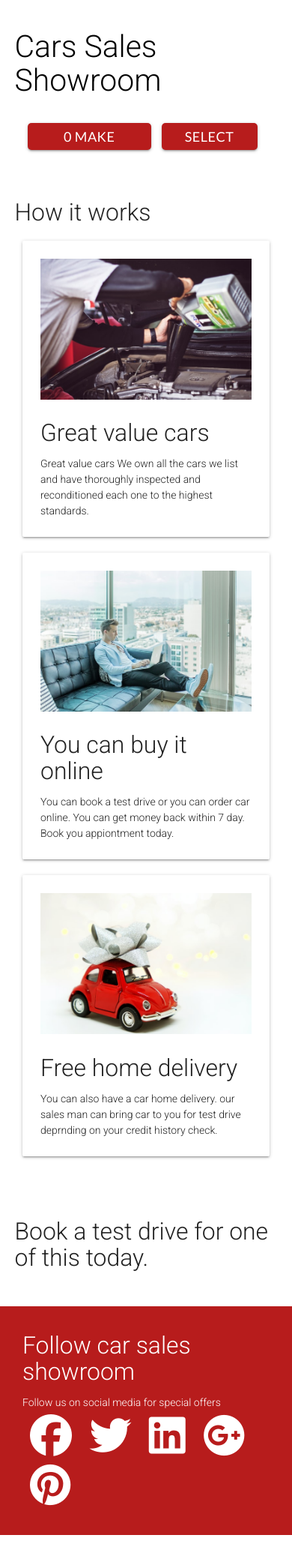
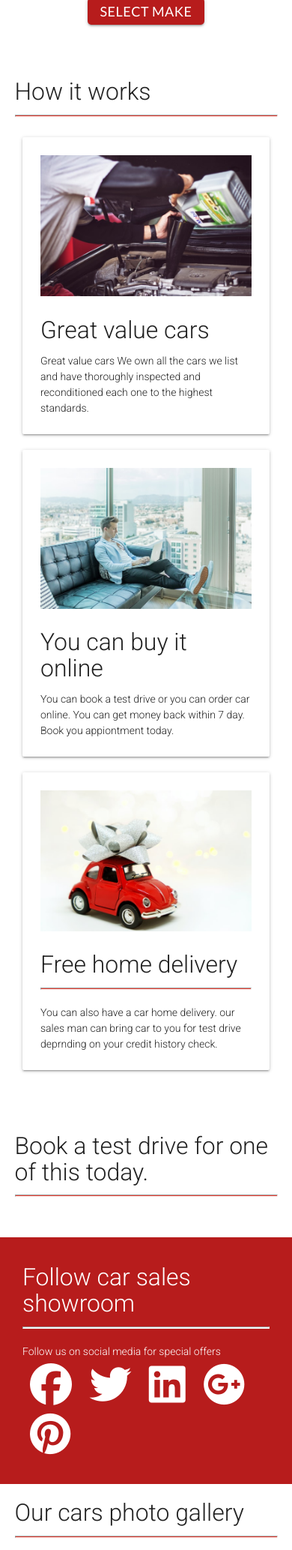
Before and after one commit to ashur-k/CI-MS3-Car-Showroom, a Flask app: page /index in a window 390 px wide. Shown: the part 707-2774 px from the top of the page at 75% size. Run offline with Flask 2, Linux system fonts and the light colour scheme; data that the repository does not hold is empty; some libraries are stand-ins or nearby versions.

Commit message:
Responsive behaviour of site is corrected and finding car dropboxes are updated

```diff
--- a/admin/templates/admin_base.html
+++ b/admin/templates/admin_base.html
@@ -37,8 +37,8 @@
         <nav class="web_theme">
 
             <div class="nav-wrapper">
-                <a href="{{url_for('index')}}" class="brand-logo center">Car Showroom</a>
-                <a href="#" data-target="slide-out" class="sidenav-trigger show-on-large left right"><i class="material-icons">menu</i></a>
+
+                <a href="#" data-target="slide-out" class="sidenav-trigger  right"><i class="material-icons">menu</i></a>
             <!--
                 <ul id="nav-mobile" class="right hide-on-med-and-down">
                     <li><a class="dropdown-trigger" href="#!" data-target="add_new_car">Add new car<i class="material-icons right">arrow_drop_down</i></a></li>
--- a/app.py
+++ b/app.py
@@ -41,11 +41,12 @@ def index(car_make, car_model):
         if car_model:
             total_car_in_models = mongo.db.basic_car_information.find({'car_model': car_model})
             car_models = cars_model.find({'car_make': car_make})
-            return render_template('index.html', cars=mongo.db.car_make.find(), car_models=cars_model.find({'car_make': car_make}), total_car_in_models=total_car_in_models, car_model=car_model, random_collections=random_collections)
+            return render_template('index.html', cars=mongo.db.car_make.find(), car_models=cars_model.find({'car_make': car_make}), total_car_in_models=total_car_in_models, car_make=car_make, car_model=car_model, random_collections=random_collections)
 
         total_car_in_make = mongo.db.basic_car_information.find({'car_make': car_make})
         car_models = cars_model.find({'car_make': car_make})
-        return render_template('index.html', cars=mongo.db.car_make.find(), car_models=car_models, total_car_in_make=total_car_in_make, car_make=car_make, random_collections=random_collections)
+
+        return render_template('index.html' ,cars=mongo.db.car_make.find(), car_models=car_models, total_car_in_make=total_car_in_make, car_make=car_make, random_collections=random_collections)
 
     all_cars = mongo.db.basic_car_information.find()
     return render_template('index.html', cars=mongo.db.car_make.find(), all_cars=all_cars, random_collections=random_collections)
--- a/templates/base.html
+++ b/templates/base.html
@@ -22,33 +22,35 @@
 
 <header id="materialise-side-navbar" >
 <!-- navbar content here  -->
-<div>
+<div class="navbar-fixed">
     <nav class="web_theme">
         <div class="contianer">
             <div class="nav-wrappper">
                 <a  class="brand-logo" href="{{url_for('index')}}">
                 <img class="logo_image"  src="{{url_for('static', filename='img/logo.svg')}}">
                 </a>
-                <a href="#" class="sidenav-trigger" data-target="slide_out">
-                    <i class="material-icons">menu</i>
+                <a href="#" class="sidenav-trigger right" data-target="slide_out">
+                    <i class="material-icons ">menu</i>
                 </a>
                 <ul class="hide-on-med-and-down right">
                     <li><a href="{{ url_for('login.admin_login') }}">Admin-Login</a></li>
                     <li><a href="{{url_for('index')}}">Home</a></li>
-                    <li><a href="">Services</a></li>
-                    <li><a href="">About us</a></li>
-                    <li><a href="">Contact us</a></li>
+                    <li><a href="{{url_for('index')}}#services">Services</a></li>
+                    <li><a href="{{url_for('index')}}#gallery">Gallery</a></li>
+                    <li><a href="{{url_for('index')}}#find-me">Find me</a></li>
+                    <li><a href="{{url_for('index')}}#contact">Contact me</a></li>
                 </ul>
             </div>
         </div>
     </nav>
 </div>
     <ul class="sidenav" id="slide_out">
-        <li><a href="{{ url_for('login.admin_login') }}">Admin-Login<i class="fas fa-sign-in-alt"></i></a></li>
-        <li><a href="{{url_for('index')}}"><i class="material-icons">home</i>Home</a></li>
-        <li><a href=""><i class="material-icons">public</i>Services</a></li>
-        <li><a href=""><i class="material-icons">group</i>About us</a></li>
-        <li><a href=""><i class="material-icons">email</i>Contact us</a></li>
+        <li><a href="{{ url_for('login.admin_login') }}">Admin-Login</a></li>
+        <li><a href="{{url_for('index')}}">Home</a></li>
+        <li><a href="{{url_for('index')}}#services">Services</a></li>
+        <li><a href="{{url_for('index')}}#gallery">Gallery</a></li>
+        <li><a href="{{url_for('index')}}#find-me">Find me</a></li>
+        <li><a href="{{url_for('index')}}#contact">Contact me</a></li>
     </ul>
 </header>
 
@@ -73,7 +75,7 @@
   const slider = document.querySelector('.slider');
   M.Slider.init(slider, {
       indicators: false,
-      height: 650,
+      height: 500,
       transition: 500,
       interval: 6000
   });
--- a/templates/index.html
+++ b/templates/index.html
@@ -1,8 +1,8 @@
 {% extends 'base.html' %}
  {% block head %}Home Page{% endblock %}
  {% block content %}
-<!--Car choose drop down buttons section-->
-<section class="slider">
+
+<section class="slider" >
  <ul class="slides">
     <li>
         <img src="{{url_for('static', filename='img/slider_image_1.jpg')}}"> <!-- random image -->
@@ -15,7 +15,6 @@
     <li>
             <img src="{{url_for('static', filename='img/2.jpg')}}"> <!-- random image -->
             <div class="caption left-align">
-
                 <h5 class="sec-slides-headings hide-on-small-only">CAR SALES SHOWROOM.</h5>
                 <h4 class="slides-headings">We work with all budgets.</h4>
             </div>
@@ -29,19 +28,18 @@
             </div>
     </li>
     </ul>
+
 </section>
 
 <!--second section-->
-<section id="search" class="section black-text scrollspy">
-    <div class="container">
-    <h3 class="">Cars Sales Showroom</h3>
-    </div>
-
-<div class="grid-container container">
-    <div class="grid-item">
+<!--Car choose drop down buttons section-->
+ <div class="section container">
+    <h4>Find car here</h4><hr class="red"  style="margin-bottom:20px; height: 1px;">
+        <center class="row">
+            <div class="col s12 m4 l4">
                            <!-- Dropdown Trigger -->
                 <a class="dropdown-trigger btn custom_btn" href="#" data-target="car_make">
-        {{cars.count()}} Make availiable<i class="material-icons right">arrow_drop_down</i>
+                {{cars.count()}} Car Makes<i class="material-icons right">arrow_drop_down</i>
                 </a>
                 <!-- Dropdown links -->
                 <ul id="car_make" class="dropdown-content">
@@ -52,11 +50,15 @@
                 {% endfor %}
                 </ul>
             </div>
-    <div class="grid-item">
+            <div class="col s12 m4 l4">
                  <a class="dropdown-trigger btn custom_btn" href="#" data-target="car_models">
         <!-- If logic to check if models are aviailiable -->
            {% if car_models %}
-           {{car_models.count()}} Models availiable<i class="material-icons right">arrow_drop_down</i>
+                {% if car_models.count() < 2 %}
+                    {{car_models.count()}} {{car_make}} Model<i class="material-icons right">arrow_drop_down</i>
+                {%else%}
+                 {{car_models.count()}} {{car_make}} Models<i class="material-icons right">arrow_drop_down</i>
+                {%endif%}
         <!-- else only show select make -->
            {%else%}
            Select make
@@ -65,13 +67,12 @@
         <ul id="car_models" class="dropdown-content">
         {% for models in car_models %}
             <li>
-                <a href="{{url_for('index', car_make=models.car_make, car_model=models.car_model)}}">{{ models.car_model }}</a>
+                <a href="{{url_for('index', car_make=models.car_make, car_model=models.car_model)}}">{{ models.car_make }} {{ models.car_model }}</a>
             </li>
         {% endfor %}
         </ul>
             </div>
-
-    <div class="grid-item">
+            <div class="col s12 m4 l4">
                   <!-- If logic to print correct text on top of button when any of **** car make **** is selected -->
         {% if total_car_in_make %}
         {% if total_car_in_make.count() > 0 %}
@@ -80,14 +81,14 @@
                 <input type="hidden" name="car_model" value="" />
                 <button type="submit" name="carMakeForm" class="btn custom_btn ">
                 <!-- Populating car models drop down here -->
-            {{total_car_in_make.count()}} Cars availiable in {{ car_make }}<i class="material-icons right">send</i>
+                {{total_car_in_make.count()}} {{ car_make }} Cars<i class="material-icons right">send</i>
                 </button>
             </form>
         {% else %}
             <!-- If any car make is selected -->
             <!-- Button text will be cars availiable in that make -->
             <button type="submit" class="btn custom_btn p-2">
-        {{total_car_in_make.count()}} Car availiable in {{ car_make }}
+            {{total_car_in_make.count()}} {{ car_make }} Car
             </button>
         {% endif %}
         {% endif %}
@@ -96,18 +97,24 @@
         <!-- Logic starts when dropbox mode lbutton get clicked -->
         {% if total_car_in_models %}
         {% if total_car_in_models.count() > 0 %}
-    <form action="{{ url_for('user_car_view') }}" method="POST">
+        <form id="car_model_form" action="{{ url_for('user_car_view') }}" method="POST">
             <input type="hidden" name="car_model" value="{{ car_model }}" />
             <!-- Button text will be number of models availilable in make -->
-        <button type="submit" class="btn purple custom_btn  p-2">
-            {{ total_car_in_models.count() }} Cars availiable in {{ car_model }}<i class="material-icons right">send</i>
+            {% if total_car_in_models.count() == 1 %}
+            <button form="car_model_form" type="submit" class="btn purple custom_btn  p-2">
+                {{ total_car_in_models.count() }} car {{car_make}} {{ car_model }} <i class="material-icons right">send</i>
              </button>
+             {% else %}
+             <button form="car_model_form" type="submit" class="btn purple custom_btn  p-2">
+                {{ total_car_in_models.count() }}  {{car_make}} {{ car_model }} cars<i class="material-icons right">send</i>
+             </button>
+             {% endif %}
         </form>
         {% else %}
         <!-- If any car model is selected -->
         <!-- Button text will be cars availiable in that model -->
         <button type="submit" class="btn purple custom_btn  p-2">
-      {{ total_car_in_models.count() }} Cars availiable in {{ car_model }}
+        {{ total_car_in_models.count() }} car {{car_make}} {{ car_model }}
         </button>
         {% endif %}
         {% endif %}
@@ -118,15 +125,15 @@
         </button>
         {% endif %}
             </div>
+        </center>
     </div>
-</section>
 
 
 <!--third section-->
-<div class="section section-icons lighten-4">
+<div id="services" class="section section-icons lighten-4">
     <div class="container">
         <div class="row">
-         <h4>How it works</h4>
+         <h4>How it works</h4><hr class="red"  style="margin-bottom:20px; height: 1px;">
             <div class="col s12 m4">
                 <div class="card-panel">
                     <img class="" src="{{url_for('static', filename='img/great_val_cars.jpg')}}" style="width:100%;">
@@ -146,7 +153,7 @@
              <div class="col s12 m4">
                 <div class="card-panel">
                      <img src="{{url_for('static', filename='img/gifted_car.jpg')}}" style="width:100%;">
-                    <h4>Free home delivery</h4>
+                    <h4>Free home delivery</h4><hr class="red"  style="margin-bottom:20px; height: 1px;">
                     <p>You can also have a car home delivery. our sales man can bring car to you
                     for test drive deprnding on your credit history check.</p>
                 </div>
@@ -159,7 +166,7 @@
 <section id="popular" class="section section-popular scrollspy">
     <div class="container">
         <div class="row">
-        <h4>Book a test drive for one of this today.</h4>
+        <h4>Book a test drive for one of this today.</h4><hr class="red"  style="margin-bottom:20px; height: 1px;">
         {% for collections in random_collections %}
 
             <div class="col s12 m4">
@@ -198,11 +205,11 @@
 </section>
 
  <!--fifth section-->
- <section class="section section-follow web_theme white-text">
+ <section id="find-me" class="section section-follow web_theme white-text">
  <div class="container">
  <div class="row">
  <dic class="col s12">
- <h4>Follow car sales showroom</h4>
+ <h4>Follow car sales showroom</h4><hr class="white"  style="margin-bottom:20px; height: 1px;">
  <p>Follow us on social media for special offers</p>
     <a href="" class="white-text"><i class="fab fa-facebook fa-4x"></i></a>
     <a href="" class="white-text"><i class="fab fa-twitter fa-4x"></i></a>
@@ -217,7 +224,7 @@
  <!--sixth section-->
  <section id="gallery" class="section-gallery scrollspy">
     <div class="container">
-        <h4 class="">Our cars photo gallery</h4>
+        <h4 class="">Our cars photo gallery</h4><hr class="red"  style="margin-bottom:20px; height: 1px;">
             <div class="row image-gallery">
                 <div class="col s12 m3">
                     <img src="{{url_for('static', filename='img/01.jpg')}}" alt="" class="materialboxed responsive-img">
@@ -318,7 +325,7 @@
 
 document.addEventListener('DOMContentLoaded', function() {
     var elems = document.querySelectorAll('.dropdown-trigger');
-    var options = {  }
+    var options = { coverTrigger: false  }
     var instances = M.Dropdown.init(elems, options);
   });
   document.addEventListener('DOMContentLoaded', function() {
```
Also changed, not shown: static/img/27442-8-wave-picture-thumb.png (deleted), static/img/27442-8-wave-picture.png (deleted), static/img/27442-8-wave-picture_800x800.png (deleted), static/img/Untitled-1.gif (deleted), static/img/banner.svg (deleted), static/img/bg.svg (deleted), static/img/car_main_logo.svg (deleted), static/img/undraw_by_my_car_ttge.png (deleted). Lines whose indentation alone changed are shown as unchanged.
